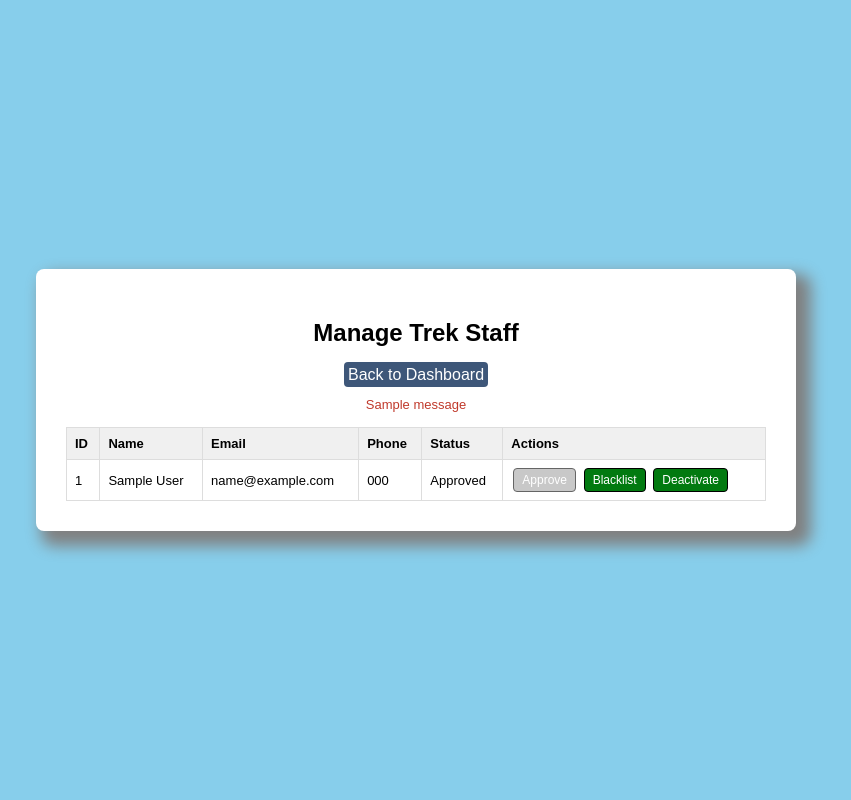
After one commit to Shoooaib257/Trekking-Management-System-Basic, a Flask app: template templates/admin_staff.html in a window 1280 px wide. The commit adds this page. Shown: the whole page, without its empty margins (224-1075 px from the left). Run offline with Flask 3, Linux system fonts and the light colour scheme; the template is opened without the code that fills it: values that come from a table or form of the project are taken from there, others are empty; tables that the repository leaves empty hold one stand-in row (values such as "Sample post"); one stand-in notice (Sample message) is shown.

Commit message:
Implemention of admin dash and mngt features

```diff
--- a/app.py
+++ b/app.py
@@ -1,3 +1,5 @@
+from datetime import datetime
+from models import db, User, StaffProfile, Trek, Booking
 from functools import wraps
 from flask import Flask, render_template, request, redirect, url_for, session, flash
 from werkzeug.security import generate_password_hash, check_password_hash
@@ -102,9 +104,12 @@ def login():
             if user.status == "Blacklisted":
                 flash("Your staff account has been blacklisted.")
                 return redirect(url_for("login"))
+            if user.status == "Deactivated":
+                flash("Your staff account has been deactivated.")
+                return redirect(url_for("login"))
 
-        if user.status == "Blacklisted":
-            flash("Your account has been blacklisted.")
+        if user.status in ("Blacklisted", "Deactivated"):
+            flash(f"Your account has been {user.status.lower()}.")
             return redirect(url_for("login"))
 
         session["user_id"] = user.id
@@ -130,19 +135,158 @@ def logout():
 @app.route("/admin/dashboard")
 @role_required("Admin")
 def admin_dashboard():
-    return render_template("admin_dashboard.html", name=session.get("name"))
+    stats = {
+        "total_treks": Trek.query.count(),
+        "total_users": User.query.filter_by(role="Trekker").count(),
+        "total_staff": User.query.filter_by(role="Trek Staff").count(),
+        "total_bookings": Booking.query.count(),
+    }
+    return render_template("admin_dashboard.html", name=session.get("name"), stats=stats)
 
 
-@app.route("/staff/dashboard")
-@role_required("Trek Staff")
-def staff_dashboard():
-    return render_template("staff_dashboard.html", name=session.get("name"))
+# ---------- Trek management ----------
+@app.route("/admin/treks")
+@role_required("Admin")
+def admin_treks():
+    treks = Trek.query.all()
+    return render_template("admin_treks.html", treks=treks)
 
 
-@app.route("/user/dashboard")
-@role_required("Trekker")
-def user_dashboard():
-    return render_template("user_dashboard.html", name=session.get("name"))
+@app.route("/admin/treks/add", methods=["GET", "POST"])
+@role_required("Admin")
+def admin_add_trek():
+    staff_list = User.query.filter_by(role="Trek Staff", status="Approved").all()
+
+    if request.method == "POST":
+        trek = Trek(
+            trek_name=request.form["trek_name"],
+            location=request.form["location"],
+            difficulty=request.form["difficulty"],
+            duration=int(request.form["duration"]),
+            available_slots=int(request.form["available_slots"]),
+            assigned_staff_id=request.form.get("assigned_staff_id") or None,
+            status=request.form["status"],
+            start_date=datetime.strptime(request.form["start_date"], "%Y-%m-%d").date(),
+            end_date=datetime.strptime(request.form["end_date"], "%Y-%m-%d").date(),
+        )
+        db.session.add(trek)
+        db.session.commit()
+        flash("Trek created.")
+        return redirect(url_for("admin_treks"))
+
+    return render_template("admin_trek_form.html", trek=None, staff_list=staff_list)
+
+
+@app.route("/admin/treks/edit/<int:trek_id>", methods=["GET", "POST"])
+@role_required("Admin")
+def admin_edit_trek(trek_id):
+    trek = Trek.query.get_or_404(trek_id)
+    staff_list = User.query.filter_by(role="Trek Staff", status="Approved").all()
+
+    if request.method == "POST":
+        trek.trek_name = request.form["trek_name"]
+        trek.location = request.form["location"]
+        trek.difficulty = request.form["difficulty"]
+        trek.duration = int(request.form["duration"])
+        trek.available_slots = int(request.form["available_slots"])
+        trek.assigned_staff_id = request.form.get("assigned_staff_id") or None
+        trek.status = request.form["status"]
+        trek.start_date = datetime.strptime(request.form["start_date"], "%Y-%m-%d").date()
+        trek.end_date = datetime.strptime(request.form["end_date"], "%Y-%m-%d").date()
+        db.session.commit()
+        flash("Trek updated.")
+        return redirect(url_for("admin_treks"))
+
+    return render_template("admin_trek_form.html", trek=trek, staff_list=staff_list)
+
+
+@app.route("/admin/treks/delete/<int:trek_id>", methods=["POST"])
+@role_required("Admin")
+def admin_delete_trek(trek_id):
+    trek = Trek.query.get_or_404(trek_id)
+    db.session.delete(trek)
+    db.session.commit()
+    flash("Trek deleted.")
+    return redirect(url_for("admin_treks"))
+
+
+# ---------- Staff management ----------
+@app.route("/admin/staff")
+@role_required("Admin")
+def admin_staff():
+    staff = User.query.filter_by(role="Trek Staff").all()
+    return render_template("admin_staff.html", staff=staff)
+
+
+@app.route("/admin/staff/status/<int:user_id>/<action>", methods=["POST"])
+@role_required("Admin")
+def admin_staff_status(user_id, action):
+    staff = User.query.get_or_404(user_id)
+    if action == "approve":
+        staff.status = "Approved"
+    elif action == "blacklist":
+        staff.status = "Blacklisted"
+    elif action == "deactivate":
+        staff.status = "Deactivated"
+    db.session.commit()
+    flash(f"Staff status updated to {staff.status}.")
+    return redirect(url_for("admin_staff"))
+
+
+# ---------- User management ----------
+@app.route("/admin/users")
+@role_required("Admin")
+def admin_users():
+    users = User.query.filter_by(role="Trekker").all()
+    return render_template("admin_users.html", users=users)
+
+
+@app.route("/admin/users/status/<int:user_id>/<action>", methods=["POST"])
+@role_required("Admin")
+def admin_user_status(user_id, action):
+    user = User.query.get_or_404(user_id)
+    if action == "blacklist":
+        user.status = "Blacklisted"
+    elif action == "deactivate":
+        user.status = "Deactivated"
+    elif action == "reactivate":
+        user.status = "Approved"
+    db.session.commit()
+    flash(f"User status updated to {user.status}.")
+    return redirect(url_for("admin_users"))
+
+
+# ---------- Search ----------
+@app.route("/admin/search", methods=["GET"])
+@role_required("Admin")
+def admin_search():
+    query = request.args.get("q", "").strip()
+    search_type = request.args.get("type", "treks")
+    results = []
+
+    if query:
+        if search_type == "treks":
+            results = Trek.query.filter(
+                (Trek.trek_name.ilike(f"%{query}%")) | (Trek.id == query if query.isdigit() else False)
+            ).all()
+        elif search_type == "staff":
+            results = User.query.filter_by(role="Trek Staff").filter(
+                (User.name.ilike(f"%{query}%")) | (User.id == query if query.isdigit() else False)
+            ).all()
+        elif search_type == "users":
+            results = User.query.filter_by(role="Trekker").filter(
+                (User.name.ilike(f"%{query}%")) | (User.id == query if query.isdigit() else False)
+            ).all()
+
+    return render_template("admin_search.html", results=results, query=query, search_type=search_type)
+
+
+# ---------- Bookings ----------
+@app.route("/admin/bookings")
+@role_required("Admin")
+def admin_bookings():
+    bookings = Booking.query.all()
+    return render_template("admin_bookings.html", bookings=bookings)
 
 
 if __name__ == "__main__":
--- a/static/style.css
+++ b/static/style.css
@@ -35,10 +35,10 @@ input, select {
 button {
     width: 100%;
     padding: 10px;
-    margin-top: 15px;
-    background: #2e7d32;
+    margin-top: 10px;
+    background: rgb(2, 122, 16);
     color: white;
-    border: none;
+    border: 1px solid black;
     border-radius: 4px;
     cursor: pointer;
 }
@@ -49,3 +49,61 @@ button {
     color: #c0392b;
     font-size: 13px;
 }
+
+.wide {
+width: 700px; }
+
+table {
+    width: 100%;
+    border-collapse: collapse;
+    margin-top: 15px;
+}
+th, td {
+    border: 1px solid #ddd;
+    padding: 8px;
+    text-align: left;
+    font-size: 13px;
+}
+th { background: #f0f0f0; }
+
+.stats {
+    display: flex;
+    gap: 10px;
+    margin: 15px 0;
+}
+.stat-card {
+    flex: 1;
+    background: #f4f4f4;
+    padding: 10px;
+    border-radius: 4px;
+    text-align: center;
+}
+
+.admin-nav a {
+    padding: 5px;
+    display: inline-block;
+    margin: 5px 8px 5px 0;
+    border-radius: 4px;
+    background: #3e5779;
+}
+
+.dashboard-box  a {
+            text-decoration: none;
+            background: #3e5779;
+            color: white;
+            border-radius: 4px;
+            padding: 4px;
+        }
+
+button {
+    width: auto;
+    padding: 4px 8px;
+    font-size: 12px;
+    margin: 0 2px;
+}
+
+button:disabled {
+    background: #a5a5a5;
+    cursor: not-allowed;
+    opacity: 0.6;
+}
--- /dev/null
+++ b/templates/admin_staff.html
@@ -0,0 +1,46 @@
+<!DOCTYPE html>
+<html>
+<head>
+    <title>Manage Staff</title>
+    <link rel="stylesheet" href="{{ url_for('static', filename='style.css') }}">
+</head>
+<body>
+    <div class="dashboard-box wide">
+        <h2>Manage Trek Staff</h2>
+        <a href="{{ url_for('admin_dashboard') }}">Back to Dashboard</a>
+
+        {% with messages = get_flashed_messages() %}
+          {% if messages %}<ul class="flash">{% for m in messages %}<li>{{ m }}</li>{% endfor %}</ul>{% endif %}
+        {% endwith %}
+
+        <table>
+            <tr><th>ID</th><th>Name</th><th>Email</th><th>Phone</th><th>Status</th><th>Actions</th></tr>
+            {% for s in staff %}
+            <tr>
+                <td>{{ s.id }}</td>
+                <td>{{ s.name }}</td>
+                <td>{{ s.email }}</td>
+                <td>{{ s.staff_profile.phone if s.staff_profile else '-' }}</td>
+                <td>{{ s.status }}</td>
+                <td>
+                    <form method="POST" action="{{ url_for('admin_staff_status', user_id=s.id, action='approve') }}" style="display:inline">
+                        <button type="submit" {% if s.status in ['Approved', 'Deactivated'] %}disabled{% endif %}>Approve</button>
+                    </form>
+                    <form method="POST" action="{{ url_for('admin_staff_status', user_id=s.id, action='blacklist') }}" style="display:inline">
+                        <button type="submit" {% if s.status == 'Blacklisted' %}disabled{% endif %}>Blacklist</button>
+                    </form>
+                    <form method="POST" action="{{ url_for('admin_staff_status', user_id=s.id, action='deactivate') }}" style="display:inline">
+                        <button type="submit" {% if s.status == 'Deactivated' %}disabled{% endif %}>Deactivate</button>
+                    </form>
+                    {% if s.status == 'Deactivated' %}
+                    <form method="POST" action="{{ url_for('admin_staff_status', user_id=s.id, action='approve') }}" style="display:inline">
+                        <button type="submit">Reactivate</button>
+                    </form>
+                    {% endif %}
+                </td>
+            </tr>
+            {% endfor %}
+        </table>
+    </div>
+</body>
+</html>
```
Also changed, not shown: templates/admin_bookings.html (added, +27 -0 lines), templates/admin_dashboard.html (+17 -3 lines), templates/admin_search.html (added, +42 -0 lines), templates/admin_trek_form.html (added, +56 -0 lines), templates/admin_treks.html (added, +42 -0 lines), templates/admin_users.html (added, +40 -0 lines).
